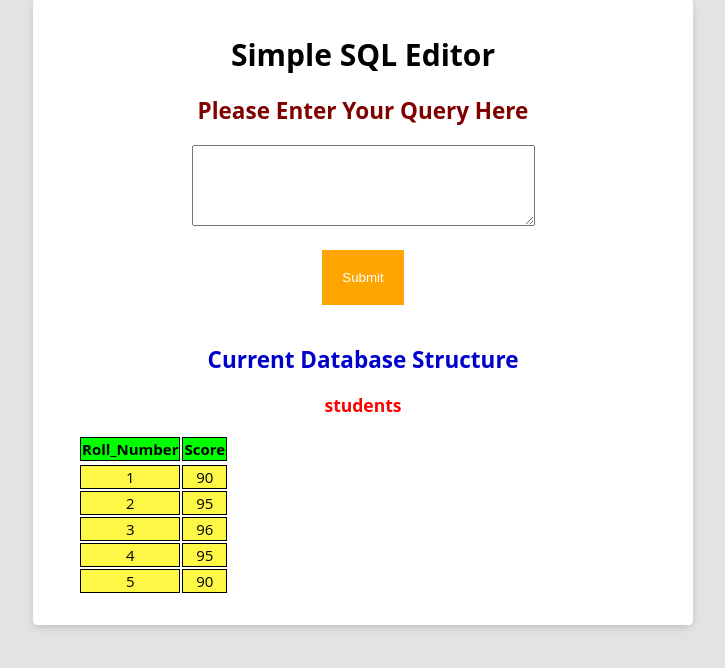
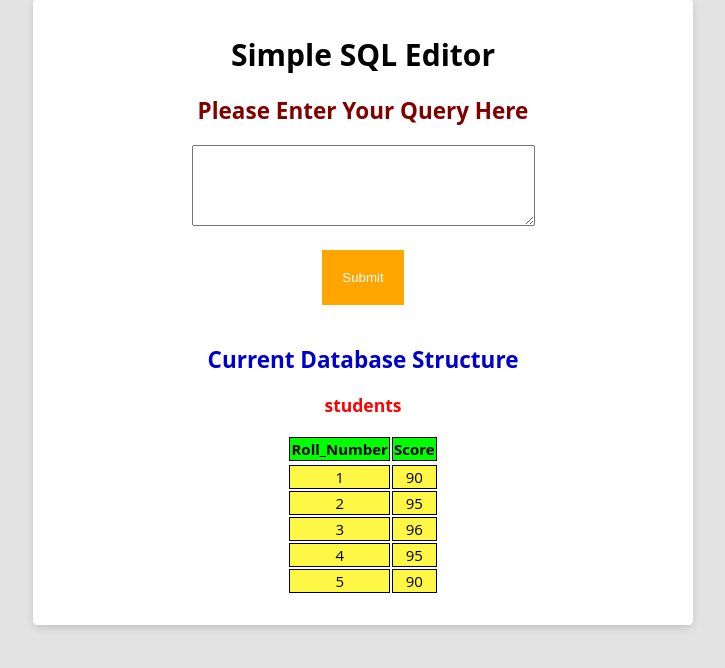
Before and after one commit to Atharv-Chaudhari/Simple-MySql-Editor, a Flask app: page / in a window 1280 px wide. Shown: the part 24-692 px from the top of the page, without its empty margins (277-1002 px from the left). Run offline with Flask 2, Linux system fonts and the light colour scheme; data comes from the database, SQL or seed files in the repository; data that the repository does not hold is empty; some libraries are stand-ins or nearby versions.

Commit message:
Update index.html

```diff
--- a/templates/index.html
+++ b/templates/index.html
@@ -22,7 +22,7 @@
         <h2 style="text-align: center;color:#0000CD;">Current Database Structure</h2>
         {% for k in range(n) %}
         <h3 style="text-align: center;color:red;">{{table[k][0]}}</h3>
-        <table style="max-width:70%;text-align:center;">
+        <table style="max-width:70%;text-align:center;margin-left: auto;margin-right: auto;">
             <tr>
                 {% for j in column[k] %}
                 <th style="text-align: center;background-color:#00FF00;">{{j[0]}}</th>
```
